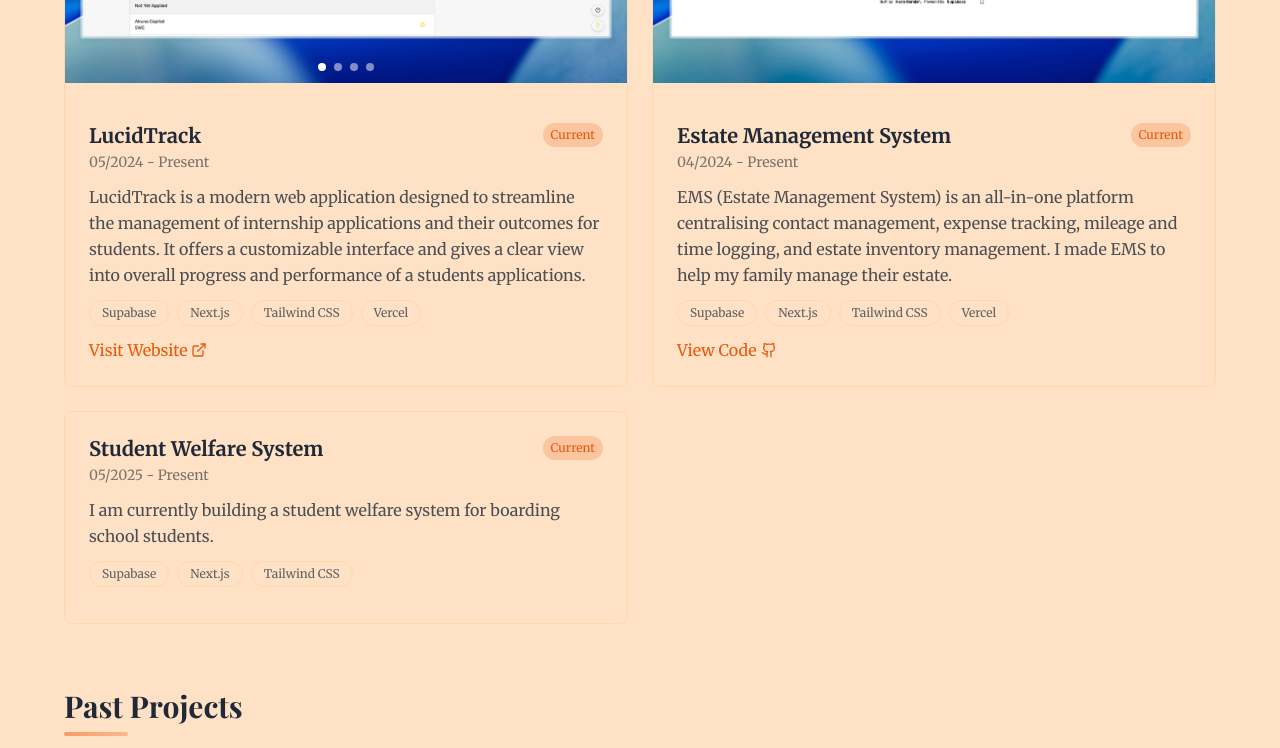
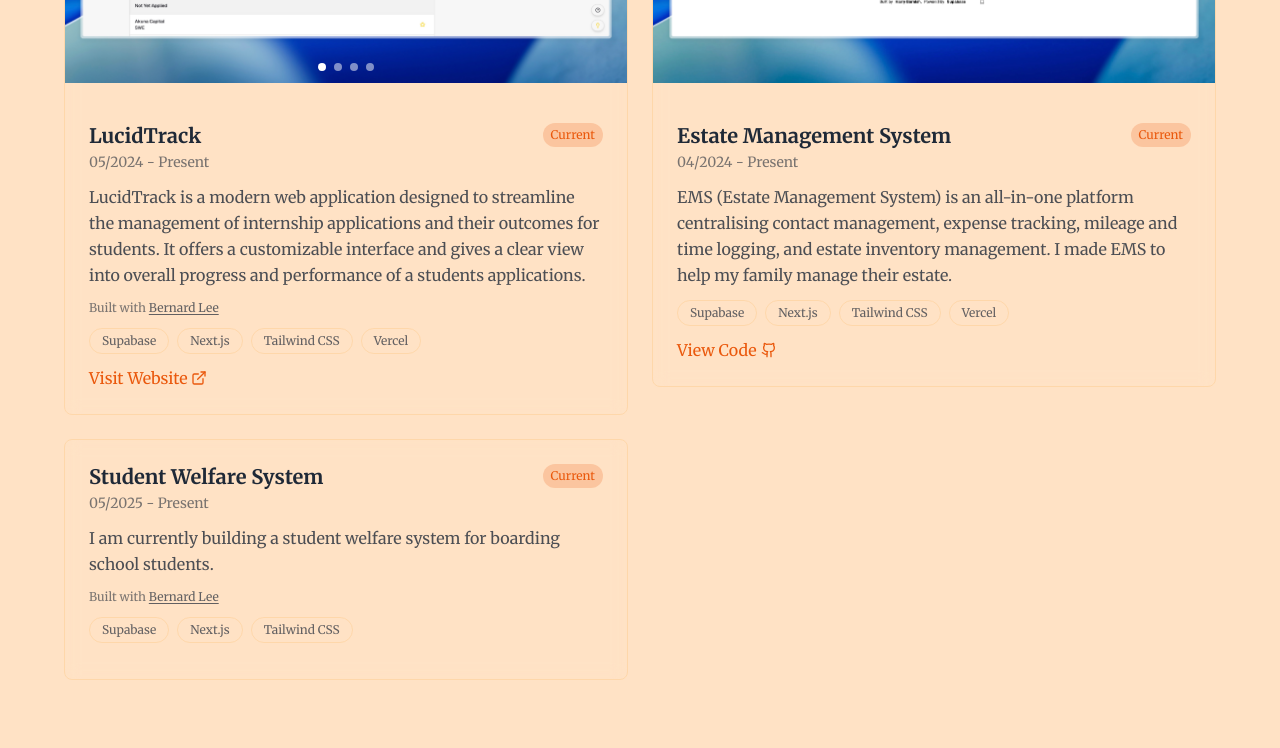
Before and after one commit to HarryB05/portfolio, a Next.js app: page /projects in a window 1280 px wide. Shown: the part 717-1465 px from the top of the page. Built offline with nearby package versions, Linux system fonts and the light colour scheme; a web font is replaced by a local one.

Commit message:
projects contributors

```diff
--- a/src/app/projects/page.tsx
+++ b/src/app/projects/page.tsx
@@ -28,6 +28,10 @@
   status: "current" | "past";
   image?: string;
   carousel?: CarouselImage[];
+  collaborators?: {
+    name: string;
+    github?: string;
+  }[];
 }
 
 export default function Projects() {
@@ -46,6 +50,12 @@
         website: "https://lucidtrack.com"
       },
       status: "current",
+      collaborators: [
+        {
+          name: "Bernard Lee",
+          github: "https://github.com/Bernard-LTW"
+        }
+      ],
       carousel: [
         {
           light: "/projects/lucidtrack/dashbord_light.jpeg",
@@ -93,7 +103,13 @@
       period: "05/2025 - Present",
       description: "I am currently building a student welfare system for boarding school students.",
       technologies: ["Supabase", "Next.js", "Tailwind CSS"],
-      status: "current"
+      status: "current",
+      collaborators: [
+        {
+          name: "Bernard Lee",
+          github: "https://github.com/Bernard-LTW"
+        }
+      ]
     },
     {
       id: "merkle-tree",
@@ -215,6 +231,31 @@
         <p className="text-sm sm:text-base text-foreground/80 mb-3 leading-relaxed font-merriweather">
           {project.description}
         </p>
+
+        {project.collaborators && project.collaborators.length > 0 && (
+          <div className="mb-3">
+            <p className="text-xs text-foreground/60 font-merriweather">
+              Built with{" "}
+              {project.collaborators.map((collaborator, index) => (
+                <span key={collaborator.name}>
+                  {collaborator.github ? (
+                    <a
+                      href={collaborator.github}
+                      target="_blank"
+                      rel="noopener noreferrer"
+                      className="text-foreground/70 hover:text-primary transition-colors underline decoration-1 underline-offset-2"
+                    >
+                      {collaborator.name}
+                    </a>
+                  ) : (
+                    <span className="text-foreground/70">{collaborator.name}</span>
+                  )}
+                  {index < project.collaborators!.length - 1 && ", "}
+                </span>
+              ))}
+            </p>
+          </div>
+        )}
 
         <div className="flex flex-wrap gap-1.5 sm:gap-2 mb-3">
           {project.technologies.map((tech) => (
```
